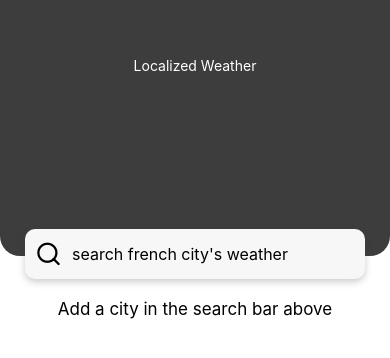
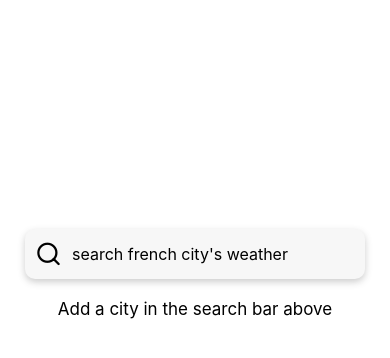
Before and after one commit to issoDev/weather-app, a React Native app: screen / in a window 390 px wide. Shown: the part 124-482 px from the top of the page. Built offline with nearby package versions, Linux system fonts and the light colour scheme.

Commit message:
update style

```diff
--- a/styles/styles.js
+++ b/styles/styles.js
@@ -12,11 +12,10 @@ export const styles = StyleSheet.create({
   localizedWeatherContainer: {
     justifyContent: "center",
     alignItems: "center",
-    backgroundColor: colors.black,
+    backgroundColor: colors.lightorange,
     height: '45%',
     borderBottomLeftRadius: 20,
     borderBottomRightRadius: 20,
-    // position: "relative"
   },
 
   // SearchField.js StyleSheet
@@ -82,7 +81,8 @@ export const styles = StyleSheet.create({
     flexDirection: "row",
     marginVertical: 5,
     width: '100%',
-    justifyContent: 'center'
+    justifyContent: 'center',
+    textAlign: 'center'
   },
   imageStyle: {
     height: 100,
@@ -97,6 +97,7 @@ export const styles = StyleSheet.create({
     top: 6
   },
   condition: {
-    fontSize: 18
+    fontSize: 18.5,
+    fontWeight: '500'
   }
 });
```
